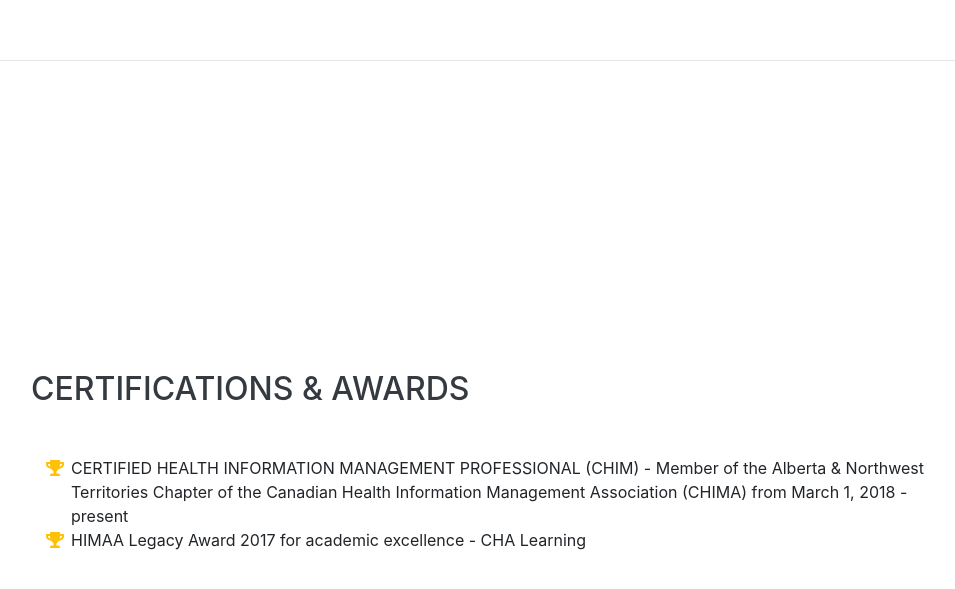
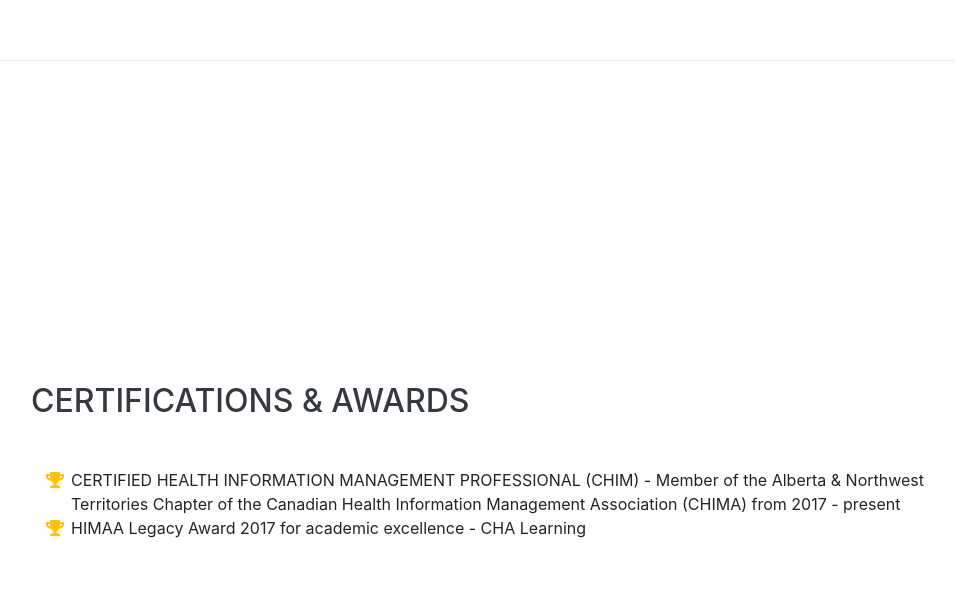
Before and after one commit to Jjimenez23/PortfolioJimenez, a website with bundled scripts: page index.html in a window 1280 px wide. Shown: the part 5544-6133 px from the top of the page, without its empty margins (289-1244 px from the left). Built offline with nearby package versions, Linux system fonts and the light colour scheme; a web font is replaced by a local one.

Commit message:
Update index.html

```diff
--- a/index.html
+++ b/index.html
@@ -259,7 +259,8 @@
 					<li>
 						<i class="fa-li fa fa-trophy text-warning"></i>
 						CERTIFIED HEALTH INFORMATION MANAGEMENT PROFESSIONAL (CHIM) -
-						Member of the Alberta & Northwest Territories Chapter of the Canadian Health Information Management Association (CHIMA) from March 1, 2018 - present
+						Member of the Alberta & Northwest Territories Chapter of the Canadian Health Information Management Association (CHIMA)
+						from 2017 - present
 					</li>
 					<li>
 						<i class="fa-li fa fa-trophy text-warning"></i>
```
